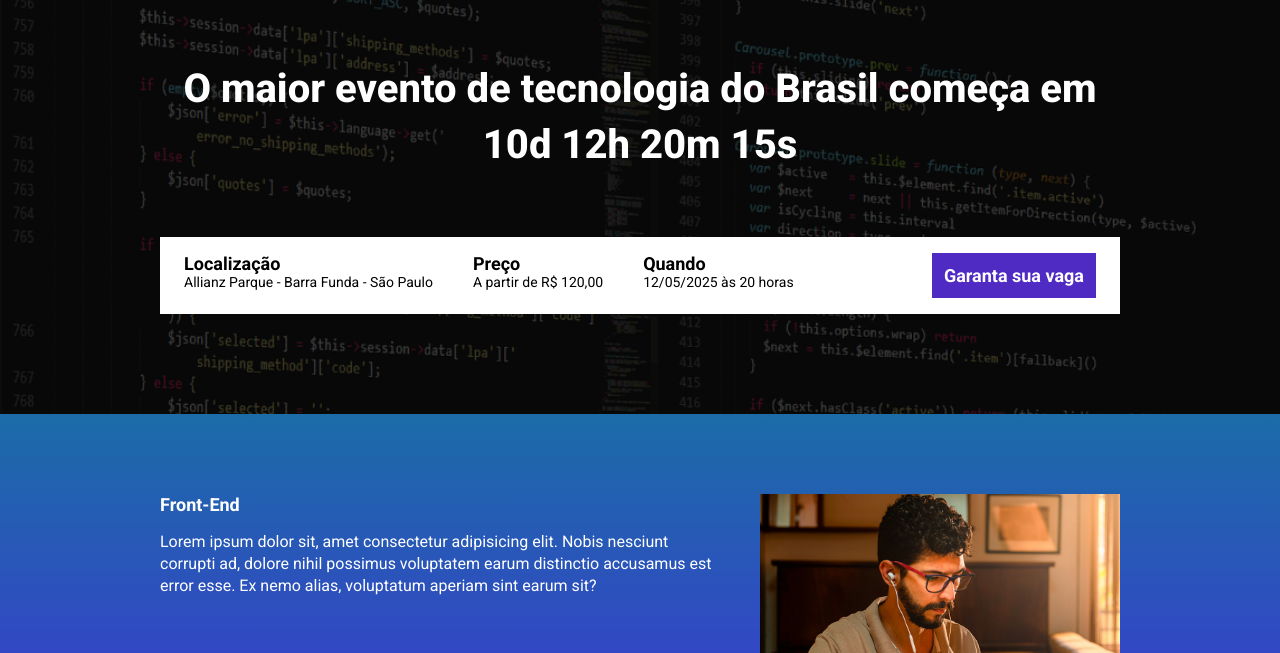
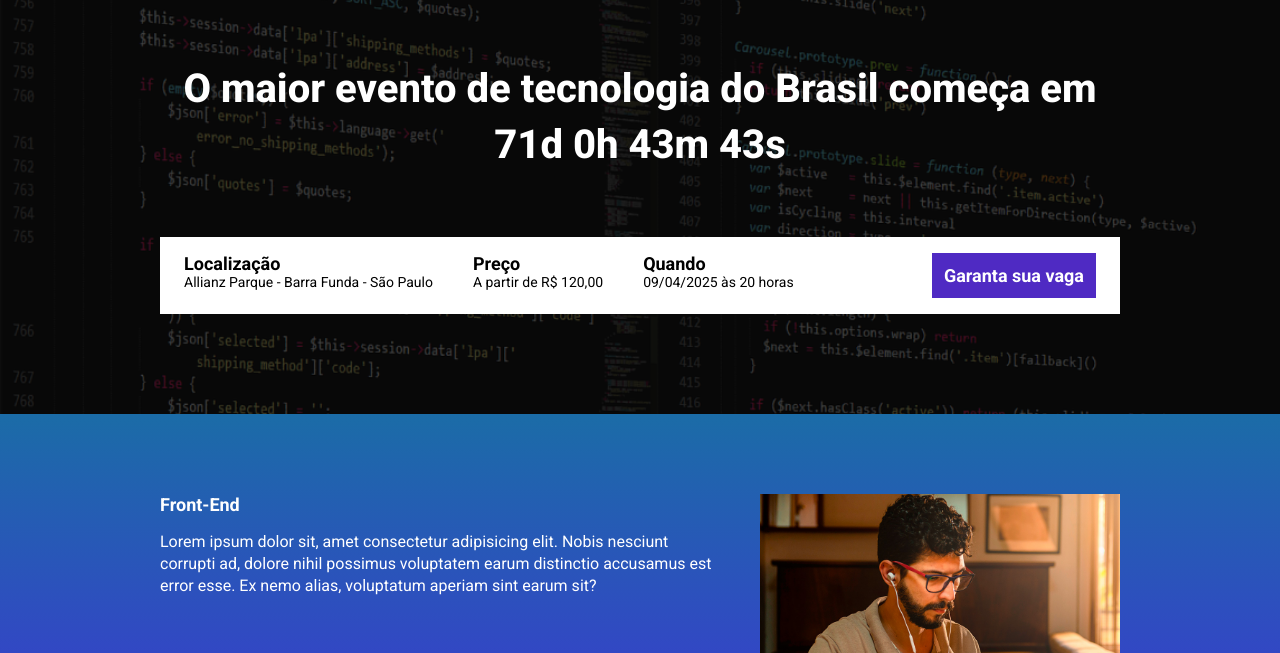
Before and after one commit to mfjaconis/ebac_tech_talks, a website built with Parcel: page src/index.html in a window 1280 px wide. Shown: the part 147-800 px from the top of the page. Built offline with nearby package versions, Linux system fonts and the light colour scheme.

Commit message:
criação do contador até a data do evento

```diff
--- a/package.json
+++ b/package.json
@@ -5,6 +5,7 @@
   "main": "index.js",
   "scripts": {
     "dev": "parcel src/index.html src/styles/main.scss src/scripts/main.js",
+    "build": "parcel build src/index.html",
     "test": "echo \"Error: no test specified\" && exit 1"
   },
   "keywords": [],
--- a/src/index.html
+++ b/src/index.html
@@ -18,7 +18,10 @@
         <div class="container">
             <img class="hero__logo" src="../src/images/ebac_logo.svg" alt="EBAC">
             <p class="hero__text">
-                O maior evento de tecnologia do Brasil começa em 10d 12h 20m 15s
+                O maior evento de tecnologia do Brasil começa em
+                <span id="contador">
+
+                </span>
             </p>
             <div class="infos-bar">
                 <ul class="infos-bar__infos">
@@ -32,7 +35,7 @@
                     </li>
                     <li class="infos-bar__infos__item">
                         <b>Quando</b>
-                        12/05/2025 às 20 horas
+                        09/04/2025 às 20 horas
                     </li>
                 </ul>
                 <a href="" class="button button--primary">
@@ -98,7 +101,7 @@
     <script>
         AOS.init();
     </script>
-    <script src="./scripts/main.js">
+    <script defer src="./scripts/main.js">
     </script>
 </body>
 
--- a/src/scripts/main.js
+++ b/src/scripts/main.js
@@ -1 +1,29 @@
 AOS.init();
+
+const dataDoEvento = new Date("Apr 09, 2025 20:00:00");
+const timeStampDoEvento = dataDoEvento.getTime();
+
+const contaTempo = setInterval(() => {
+    const agora = new Date();
+    const timeStampAtual = agora.getTime();
+
+    const distanciaAteOEvento = timeStampDoEvento - timeStampAtual;
+
+    const diaEmMs = 1000 * 60 * 60 * 24;
+    const horasEmMs = 1000 * 60 * 60;
+    const minutosEmMs = 1000 * 60;
+
+    const diasAteOEvento = Math.floor(distanciaAteOEvento / diaEmMs);
+    const horasAteOEvento = Math.floor((distanciaAteOEvento % diaEmMs) / horasEmMs);
+    const minutosAteOEvento = Math.floor((distanciaAteOEvento % horasEmMs) / minutosEmMs);
+    const segundosAteOEvento = Math.floor((distanciaAteOEvento % minutosEmMs) / 1000);
+
+    document.getElementById("contador").innerHTML = `${diasAteOEvento}d ${horasAteOEvento}h ${minutosAteOEvento}m ${segundosAteOEvento}s `;
+
+    if(distanciaAteOEvento < 0) {
+        clearInterval(contaTempo);
+        document.getElementById("contador").innerHTML = `
+        Evento ocorreu no dia 09/04/2025, expirado.
+        `
+    }
+},1000)
```
